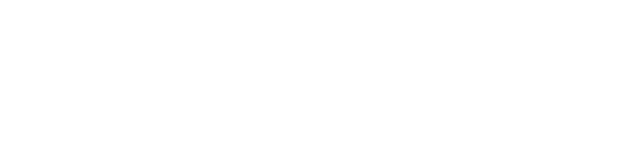
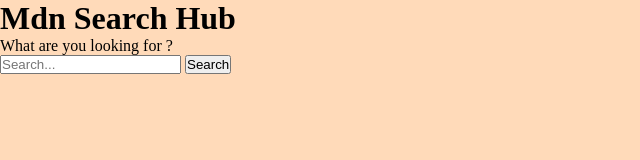
Before and after one commit to adatechschool/extension-de-navigateur-mdnsearchhub, a browser extension: page index.html in a window 1280 px wide. Shown: the whole page, without its empty margins (0-640 px from the left). Drawn offline with Linux system fonts and the light colour scheme.

Commit message:
add input-button-css

```diff
--- a/index.html
+++ b/index.html
@@ -5,7 +5,14 @@
     <meta name="viewport" content="width=device-width, initial-scale=1.0" />
     <title>Mdn Search Hub</title>
     <script defer src="script.js"></script>
-    <link rel="stylesheet" href="style.css">
+    <link rel="stylesheet" href="style.css" />
   </head>
-  <body></body>
+  <body>
+    <h1>Mdn Search Hub</h1>
+    <div id="search-container">
+      <label for="site-search">What are you looking for ?</label>
+      <input type="search" id="site-search" name="q" placeholder="Search..." />
+      <button>Search</button>
+    </div>
+  </body>
 </html>
--- a/style.css
+++ b/style.css
@@ -0,0 +1,10 @@
+* {
+  margin: 0;
+  padding: 0;
+  box-sizing: border-box;
+}
+body {
+  background-color: peachpuff;
+  width: 20rem;
+  height: 5rem;
+}
```
